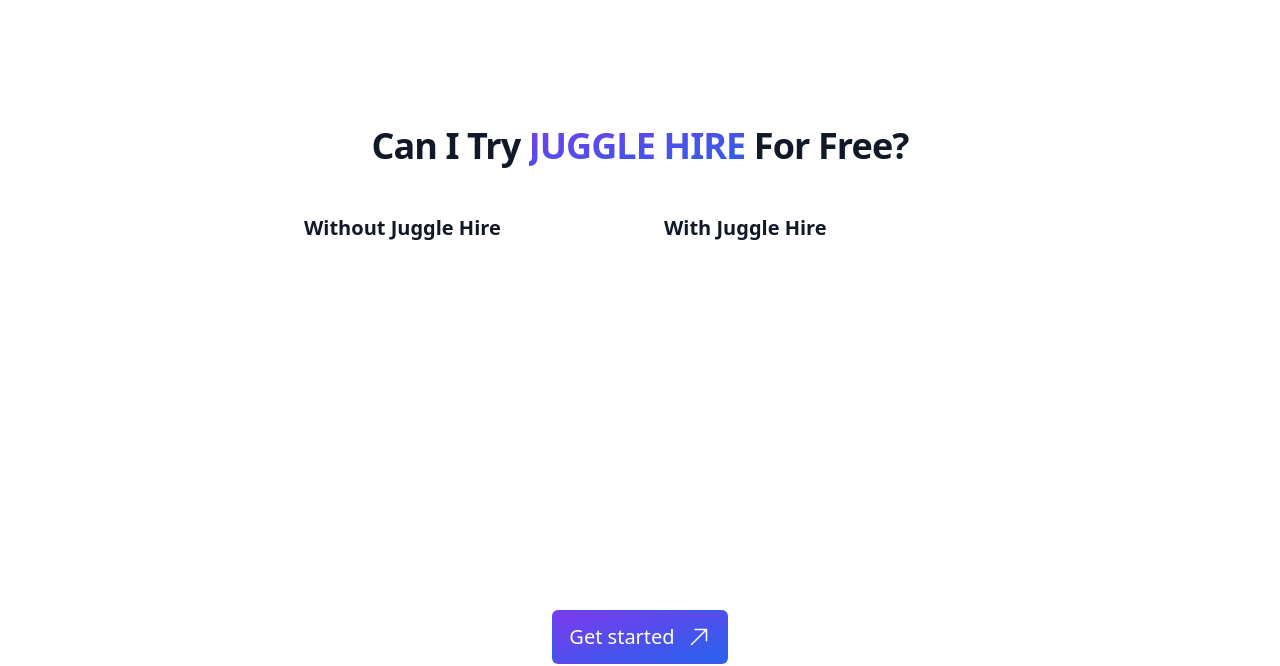
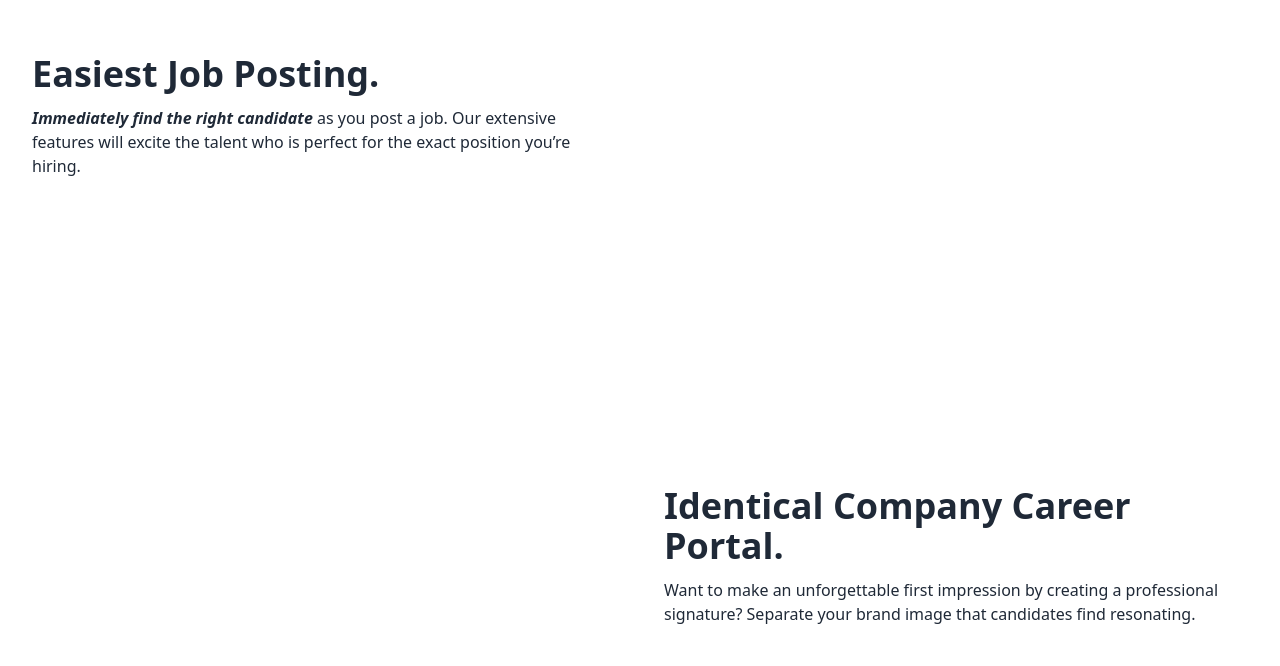
Before and after one commit to JuggleHire/jugglehire.com, a Nuxt app: page / in a window 1280 px wide. Shown: the part 2555-3221 px from the top of the page. Built offline with nearby package versions, Linux system fonts and the light colour scheme; what vue-datocms would draw is missing.

Commit message:
fix: testimonial section padding

```diff
--- a/components/TestimonialSection.vue
+++ b/components/TestimonialSection.vue
@@ -1,7 +1,5 @@
 <template>
-  <section
-    class="relative isolate overflow-hidden bg-white px-6 py-24 sm:py-32 lg:px-8"
-  >
+  <section class="relative isolate overflow-hidden bg-white px-6 py-24 lg:px-8">
     <div class="text-center">
       <h2
         class="text-base font-semibold leading-8 tracking-tight text-blue-600"
--- a/pages/index.vue
+++ b/pages/index.vue
@@ -3,7 +3,7 @@
     <hero-section />
     <recruitment-puzzle />
     <feature-section />
-    <can-i-try-section />
+    <!-- <can-i-try-section /> -->
     <easiest-job-section />
     <career-portal />
     <candidate-sorting />
```
